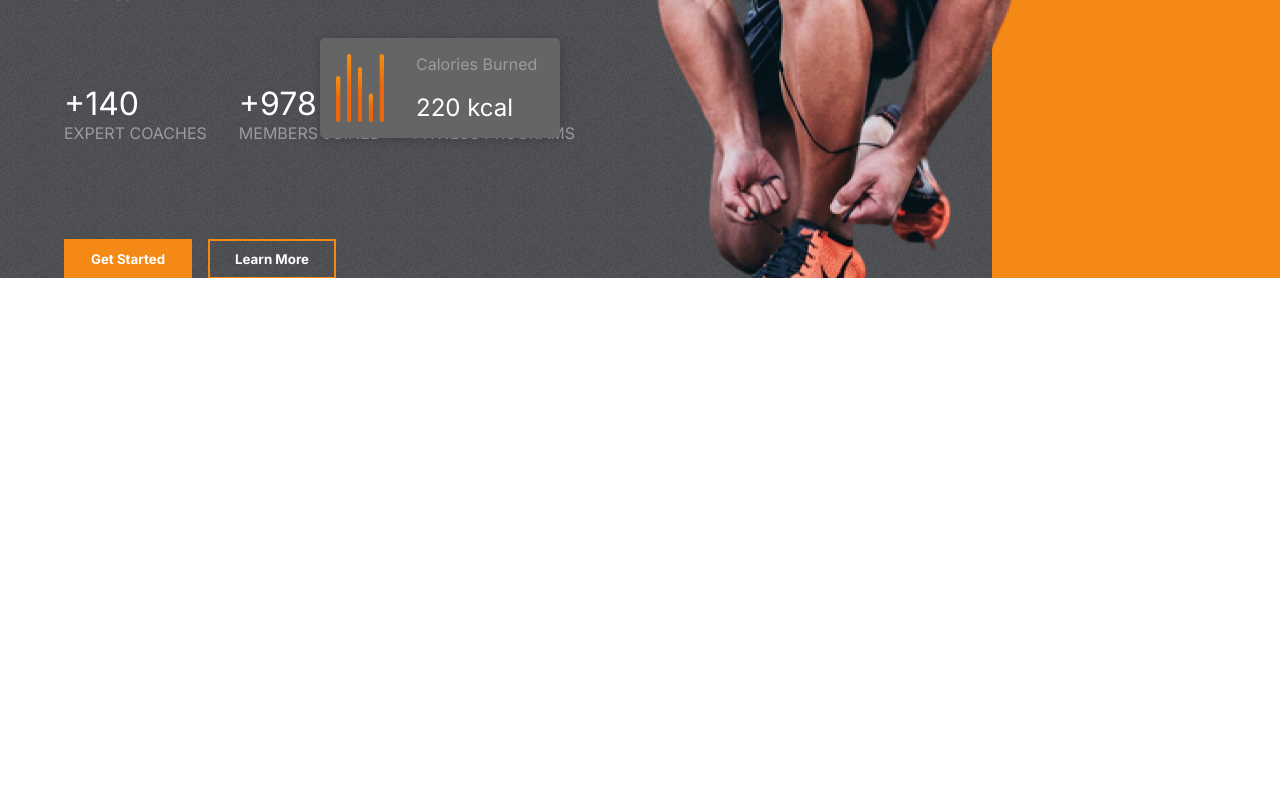
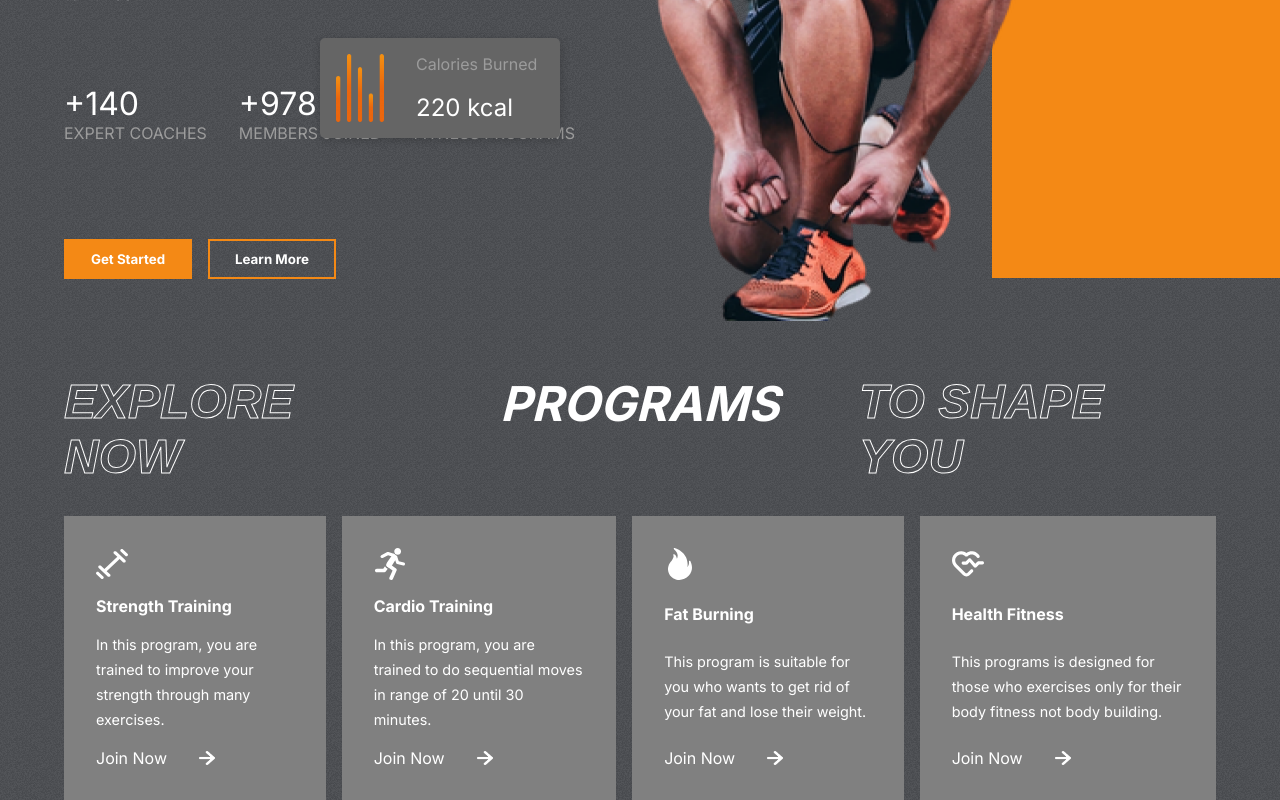
Before and after one commit to freetimezp/js-sport-03, a React (Create React App) app: page / in a window 1280 px wide. Shown: the part 522-1322 px from the top of the page. Before the commit the page ends 800 px from the top, so only its background shows below. Built offline with nearby package versions, Linux system fonts and the light colour scheme.

Commit message:
03. js-sport-03. Programs component.

```diff
--- a/src/App.js
+++ b/src/App.js
@@ -1,4 +1,5 @@
 import Hero from './components/Hero/Hero';
+import Programs from './components/Programs/Programs';
 
 import './App.css';
 
@@ -6,6 +7,7 @@
   return (
     <div className="App">
       <Hero />
+      <Programs />
     </div>
   );
 }
--- /dev/null
+++ b/src/components/Programs/Programs.css
@@ -0,0 +1,64 @@
+.programs {
+    display: flex;
+    flex-direction: column;
+    gap: 2rem;
+    padding: 0 4rem;
+}
+
+.programs-header {
+    display: flex;
+    justify-content: center;
+    gap: 5rem;
+    font-weight: bold;
+    font-size: 3rem;
+    color: #fff;
+    text-transform: uppercase;
+    font-style: italic;
+}
+
+.program-categories {
+    display: flex;
+    gap: 1rem;
+}
+
+.category {
+    display: flex;
+    flex-direction: column;
+    background-color: gray;
+    padding: 2rem;
+    gap: 1rem;
+    color: #fff;
+    justify-content: space-between;
+    cursor: pointer;
+}
+
+.category>:nth-child(1) {
+    width: 2rem;
+    height: 2rem;
+    fill: #fff;
+}
+
+.category>:nth-child(2) {
+    font-size: 1rem;
+    font-weight: bold;
+}
+
+.category>:nth-child(3) {
+    font-size: 0.9rem;
+    line-height: 25px;
+}
+
+.join-now {
+    display: flex;
+    align-items: center;
+    gap: 2rem;
+}
+
+.join-now>img {
+    width: 1rem;
+}
+
+.category:hover {
+    background: var(--planCard);
+    transform: translateY(-5px);
+}
--- /dev/null
+++ b/src/components/Programs/Programs.jsx
@@ -0,0 +1,35 @@
+import React from 'react';
+
+import { programsData } from '../../data/programsData';
+import RightArrow from '../../assets/rightArrow.png';
+
+import './Programs.css';
+
+const Programs = () => {
+    return (
+        <div className='programs' id="programs">
+            <div className="programs-header">
+                <span className='stroke-text'>Explore Now</span>
+                <span>Programs</span>
+                <span className='stroke-text'>to shape you</span>
+            </div>
+
+            <div className="program-categories">
+                {programsData.map((program) => (
+                    <div className="category">
+                        {program.image}
+                        <span>{program.heading}</span>
+                        <span>{program.details}</span>
+
+                        <div className="join-now">
+                            <span>Join Now</span>
+                            <img src={RightArrow} alt="arrow" />
+                        </div>
+                    </div>
+                ))}
+            </div>
+        </div>
+    );
+}
+
+export default Programs;
```
